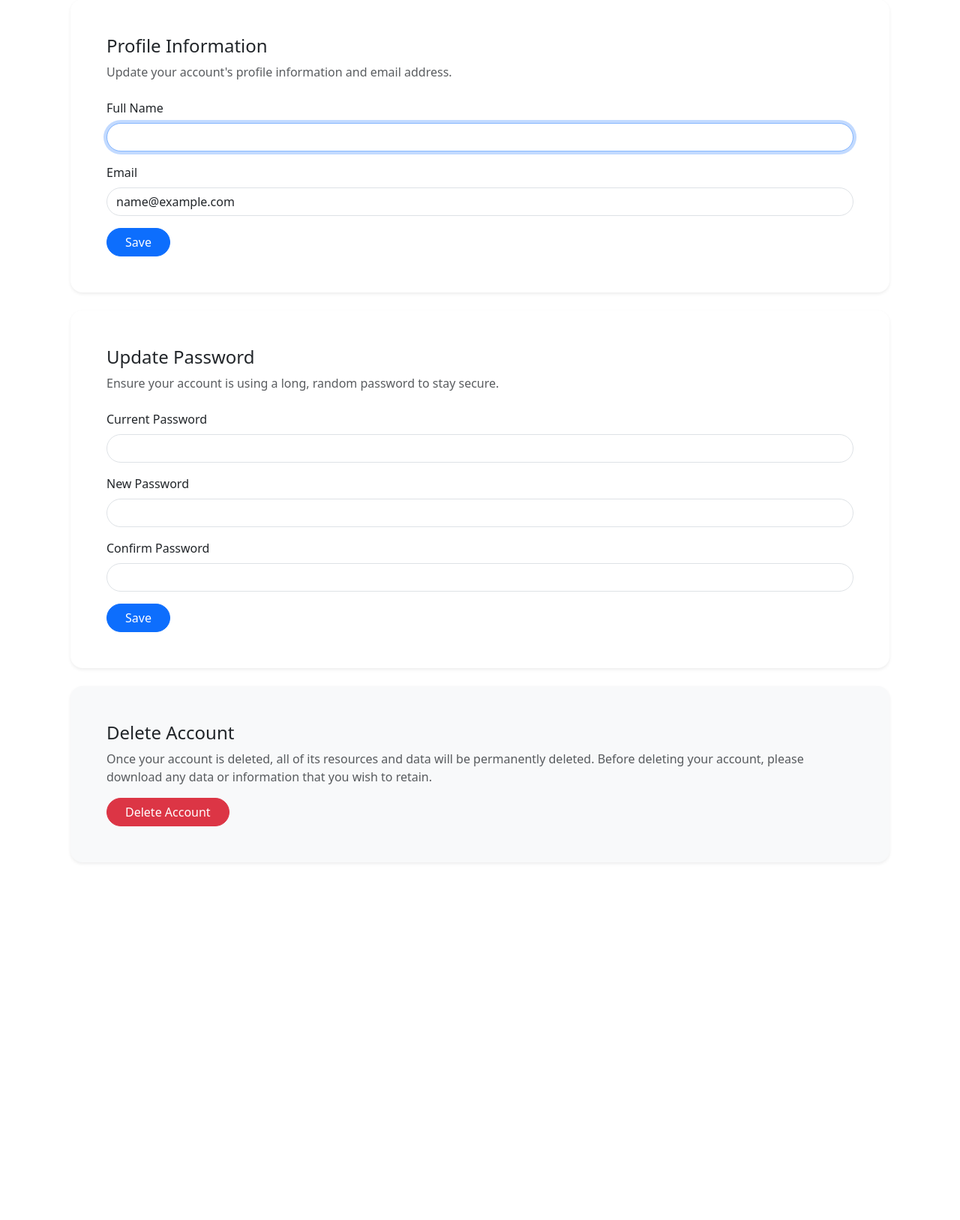
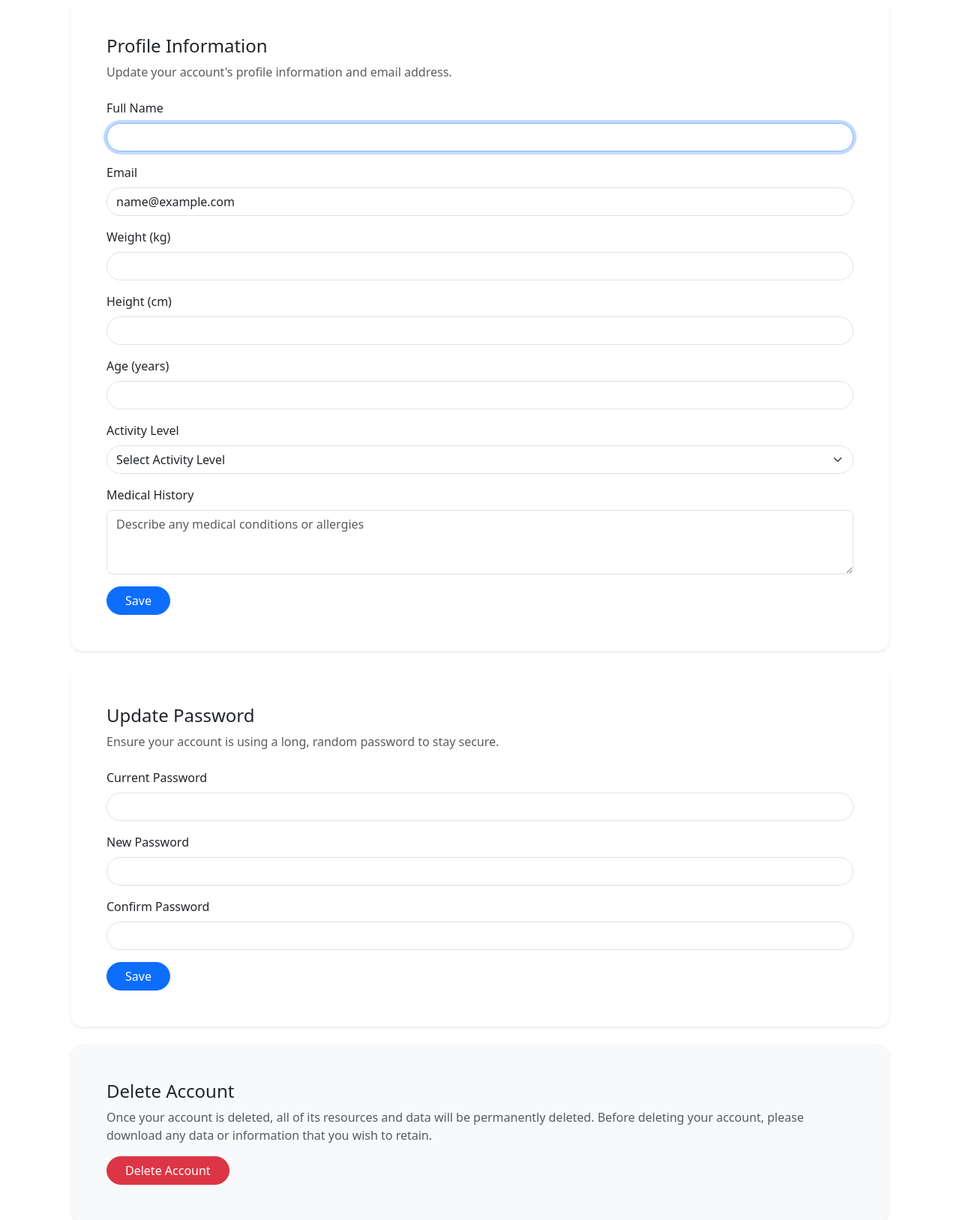
Before and after one commit to anantaputu/MyNutriPlan, a Laravel app: page /profile in a window 1280 px wide. Shown: the part 183-1810 px from the top of the page at 75% size. Before the commit the page ends 1334 px from the top, so only its background shows below. Run offline with Laravel 12, Linux system fonts and the light colour scheme; the visitor is signed in with stand-in values (Sample User, id 1); parts of the project's set-up code (start-up, migrations or seed data) failed here and were passed over.

Commit message:
Commit Pertama Ananta

```diff
--- a/app/Models/User.php
+++ b/app/Models/User.php
@@ -60,4 +60,9 @@ class User extends Authenticatable
                     ->withPivot('quantity', 'unit') // Mengambil data kuantitas dan satuan
                     ->withTimestamps();
     }
+
+    public function userFoodMaterials()
+    {
+        return $this->hasMany(UserFoodMaterial::class);
+    }
 }
--- a/resources/views/profile/partials/update-profile-information-form.blade.php
+++ b/resources/views/profile/partials/update-profile-information-form.blade.php
@@ -1,16 +1,14 @@
 <section>
     <header>
-        {{-- Menggunakan kelas header Bootstrap --}}
         <h4>
             {{ __('Profile Information') }}
         </h4>
         <p class="text-muted">
-            {{-- Mengubah field 'name' menjadi 'fullname' agar sesuai dengan database Anda --}}
             {{ __("Update your account's profile information and email address.") }}
         </p>
     </header>
 
-    {{-- Form untuk mengirim ulang email verifikasi (tidak perlu diubah) --}}
+    {{-- Form untuk mengirim ulang email verifikasi --}}
     <form id="send-verification" method="post" action="{{ route('verification.send') }}">
         @csrf
     </form>
@@ -23,7 +21,6 @@
         {{-- Field Full Name --}}
         <div class="mb-3">
             <label for="fullname" class="form-label">{{ __('Full Name') }}</label>
-            {{-- Menggunakan input biasa dengan kelas 'form-control' dan nama 'fullname' --}}
             <input id="fullname" name="fullname" type="text" class="form-control rounded-pill" value="{{ old('fullname', $user->fullname) }}" required autofocus autocomplete="name">
             @error('fullname')
                 <div class="mt-2 text-danger">{{ $message }}</div>
@@ -38,7 +35,7 @@
                 <div class="mt-2 text-danger">{{ $message }}</div>
             @enderror
 
-            {{-- Logika verifikasi email dengan gaya Bootstrap --}}
+            {{-- Logika verifikasi email --}}
             @if ($user instanceof \Illuminate\Contracts\Auth\MustVerifyEmail && ! $user->hasVerifiedEmail())
                 <div class="mt-2">
                     <p class="text-sm text-muted">
@@ -54,11 +51,75 @@
             @endif
         </div>
 
+        {{-- Field Berat Badan --}}
+        <div class="mb-3">
+            <label for="weight" class="form-label">{{ __('Weight (kg)') }}</label>
+            <input id="weight" name="weight" type="number" step="0.1" min="1" max="500" class="form-control rounded-pill" value="{{ old('weight', $user->weight) }}" required>
+            @error('weight')
+                <div class="mt-2 text-danger">{{ $message }}</div>
+            @enderror
+        </div>
+
+        {{-- Field Tinggi Badan --}}
+        <div class="mb-3">
+            <label for="height" class="form-label">{{ __('Height (cm)') }}</label>
+            <input id="height" name="height" type="number" step="0.1" min="50" max="300" class="form-control rounded-pill" value="{{ old('height', $user->height) }}" required>
+            @error('height')
+                <div class="mt-2 text-danger">{{ $message }}</div>
+            @enderror
+        </div>
+
+        {{-- Field Usia --}}
+        <div class="mb-3">
+            <label for="age" class="form-label">{{ __('Age (years)') }}</label>
+            <input id="age" name="age" type="number" min="1" max="150" class="form-control rounded-pill" value="{{ old('age', $user->age) }}" required>
+            @error('age')
+                <div class="mt-2 text-danger">{{ $message }}</div>
+            @enderror
+        </div>
+
+        {{-- Field Tingkat Aktivitas --}}
+        @php
+            // Pastikan nilai lama (old) atau dari user tetap terpilih
+            $selectedActivityLevel = old('activity_level', $user->activity_level);
+        @endphp
+        <div class="mb-3">
+            <label for="activity_level" class="form-label">{{ __('Activity Level') }}</label>
+            <select id="activity_level" name="activity_level" class="form-select rounded-pill" required>
+                <option value="">{{ __('Select Activity Level') }}</option>
+                <option value="sedentary" {{ old('activity_level', $user->activity_level) == 'sedentary' ? 'selected' : '' }}>
+                    {{ __('Sedentary (Little to no exercise)') }}
+                </option>
+                <option value="lightly_active" {{ old('activity_level', $user->activity_level) == 'lightly_active' ? 'selected' : '' }}>
+                    {{ __('Lightly Active (Light exercise 1-3 days/week)') }}
+                </option>
+                <option value="moderately_active" {{ old('activity_level', $user->activity_level) == 'moderately_active' ? 'selected' : '' }}>
+                    {{ __('Moderately Active (Moderate exercise 3-5 days/week)') }}
+                </option>
+                <option value="very_active" {{ old('activity_level', $user->activity_level) == 'very_active' ? 'selected' : '' }}>
+                    {{ __('Very Active (Hard exercise 6-7 days/week)') }}
+                </option>
+                <option value="extremely_active" {{ old('activity_level', $user->activity_level) == 'extremely_active' ? 'selected' : '' }}>
+                    {{ __('Extremely Active (Very hard exercise, physical job)') }}
+                </option>
+            </select>
+            @error('activity_level')
+                <div class="mt-2 text-danger">{{ $message }}</div>
+            @enderror
+        </div>
+
+        {{-- Medical History --}}
+        <div class>
+            <label for="medical_history" class="form-label">{{ __('Medical History') }}</label>
+            <textarea id="medical_history" name="medical_history" class="form-control rounded-3" rows="3" placeholder="{{ __('Describe any medical conditions or allergies') }}">{{ old('medical_history', $user->medical_history) }}</textarea>
+            @error('medical_history')
+                <div class="mt-2 text-danger">{{ $message }}</div>
+            @enderror
         {{-- Area tombol dan pesan "Saved" --}}
-        <div class="d-flex align-items-center gap-4">
+        <div class="d-flex align-items-center gap-4 mt-3" >
             <button type="submit" class="btn btn-primary rounded-pill px-4">{{ __('Save') }}</button>
 
-            {{-- Pesan 'Saved.' sekarang menggunakan session biasa, menghilangkan Alpine.js --}}
+            {{-- Pesan 'Saved.' --}}
             @if (session('status') === 'profile-updated')
                 <span class="text-success">{{ __('Saved.') }}</span>
             @endif
```
Also changed, not shown: database/seeders/DatabaseSeeder.php (+9 -0 lines).
